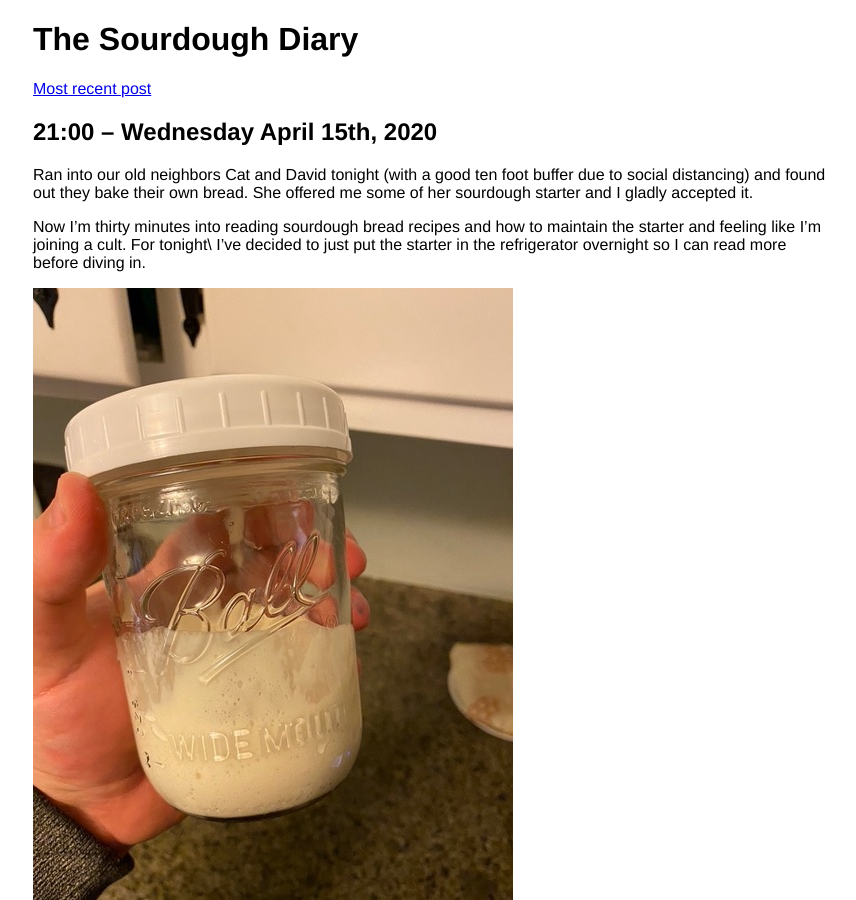
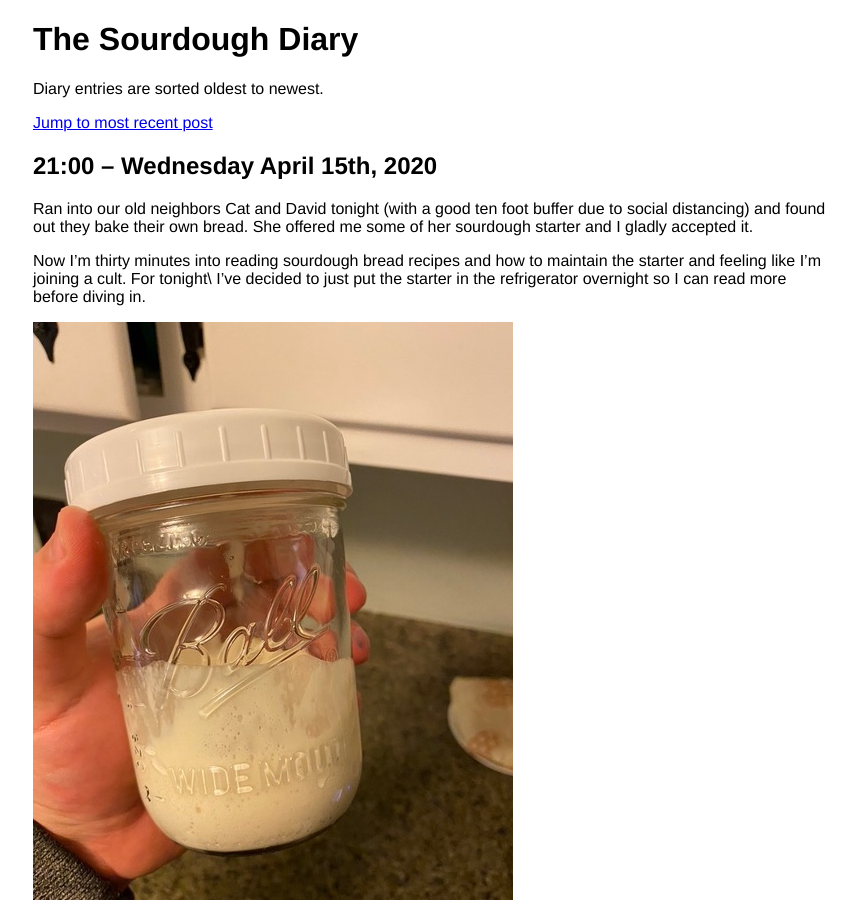
Before and after one commit to jonmagic/tsd, a Jekyll site: the page built from index.md, in a window 1280 px wide and 900 px high. Shown: the whole window, without its empty margins (207-1063 px from the left). Built offline with Jekyll 4.4.1, drawn with Linux system fonts in a browser that asks for light colours.

Commit message:
Move anchor to index.md and add sorting description

```diff
--- a/_layouts/default.html
+++ b/_layouts/default.html
@@ -7,14 +7,14 @@
   <body>
     <div class="container">
       <h1>{{ page.title }}</h1>
-      <div><a href="#bottom">Most recent post</a></div>
+      <p>Diary entries are sorted oldest to newest.</p>
+      <div><a href="#bottom">Jump to most recent post</a></div>
       <section>
         {{ content }}
       </section>
       <footer>
         &copy; {{ site.time | date: '%Y' }} Jonathan Hoyt
       </footer>
-      <a name="bottom"></a>
     </div>
     <style>
       body {
--- a/index.md
+++ b/index.md
@@ -109,6 +109,8 @@ They are now doing the second rest before I slash the tops and start baking them
 
 Now I'm working on breakfast. Just put bacon in the oven with a teaspoon of brown sugar on each slice. Next up is preparing another batch of sourdough pancakes because the ones yesterday were so yummy.
 
+<a name="bottom"></a>
+
 ## 11:15 -- Sunday April 19th, 2020
 
 I did it! Photos in reverse order.
```
